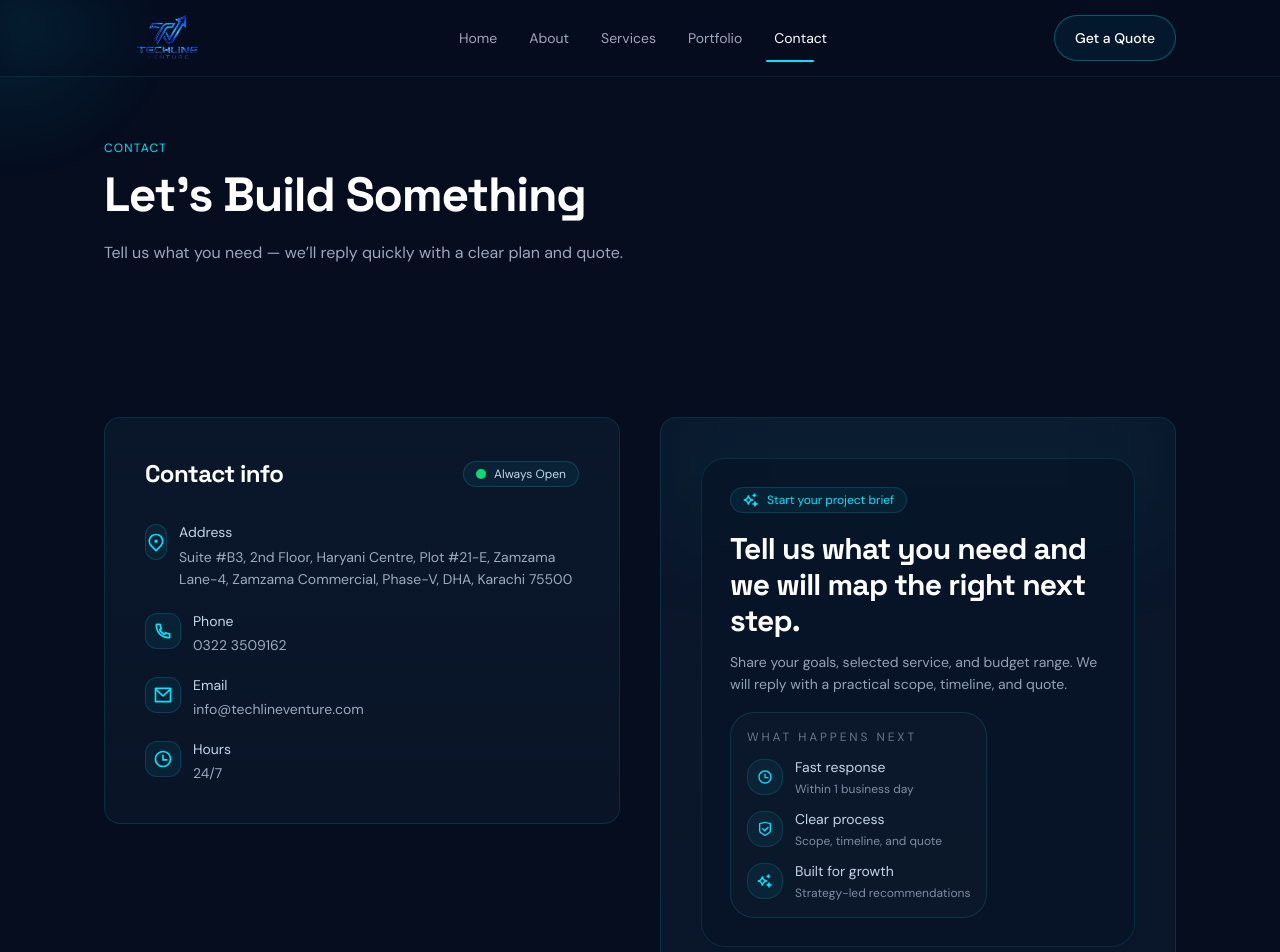
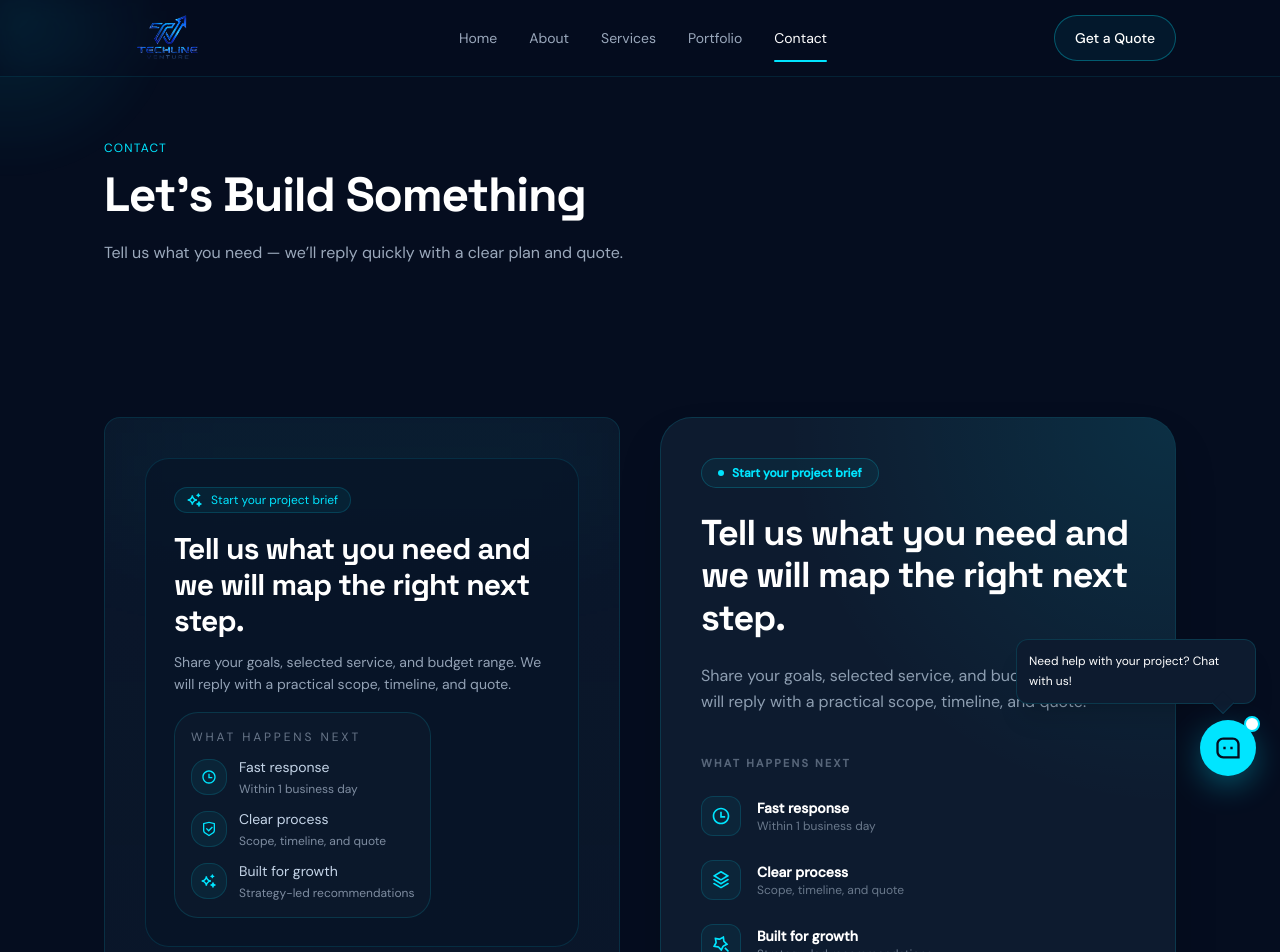
Before and after one commit to wasiq-dev/techlineventures, a Next.js app: page /contact in a window 1280 px wide. Shown: the top 952 px of the page. Built offline with nearby package versions, Linux system fonts and the light colour scheme.

Commit message:
Website me changes kiye

```diff
--- a/src/app/layout.tsx
+++ b/src/app/layout.tsx
@@ -8,6 +8,7 @@ import { CursorGlow } from "@/src/components/ui/CursorGlow";
 import { LoadingScreen } from "@/src/components/ui/LoadingScreen";
 import { LenisProvider } from "@/src/components/ui/LenisProvider";
 import { PageTransition } from "@/src/components/ui/PageTransition";
+import { WelcomePopup } from "@/src/components/ui/WelcomePopup";
 import { company } from "@/src/lib/data";
 import { defaultOgImage, siteDescription, siteName, siteUrl } from "@/src/lib/seo";
 
@@ -146,6 +147,7 @@ export default function RootLayout({ children }: { children: React.ReactNode })
             <div className="mt-auto">
               <Footer />
             </div>
+            <WelcomePopup />
           </LenisProvider>
         </div>
       </body>
--- a/src/components/sections/contact/ContactPageContent.tsx
+++ b/src/components/sections/contact/ContactPageContent.tsx
@@ -4,6 +4,7 @@ import { company, services } from "@/src/lib/data";
 import { SectionReveal } from "@/src/components/ui/SectionReveal";
 import { ContactForm } from "@/src/components/sections/contact/ContactForm";
 import { ContactInfo } from "@/src/components/sections/contact/ContactInfo";
+import { RiTimeLine, RiStackLine, RiMagicLine } from "react-icons/ri";
 
 export function ContactPageContent() {
   return (
@@ -11,8 +12,54 @@ export function ContactPageContent() {
       <div className="container-max container-px">
         <SectionReveal>
           <div className="grid gap-10 lg:grid-cols-2 lg:items-start">
-            <ContactInfo company={company} />
-            <ContactForm services={services.map((s) => s.title)} />
+            <div className="order-2 lg:order-1">
+              <ContactForm services={services.map((s) => s.title)} />
+            </div>
+            <div className="order-1 lg:order-2 space-y-8">
+              {/* Premium Next Step Box */}
+              <div className="relative overflow-hidden rounded-[2rem] border border-[rgba(0,229,255,0.14)] bg-[#0d1b2f] p-8 sm:p-10 shadow-2xl">
+                <div className="absolute inset-0 bg-[radial-gradient(circle_at_top_right,rgba(0,229,255,0.1),transparent_50%)]" />
+
+                <div className="relative z-10">
+                  <div className="inline-flex items-center gap-2 rounded-full border border-cyan/20 bg-cyan/5 px-4 py-1.5 text-xs font-bold text-cyan">
+                    <span className="h-1.5 w-1.5 rounded-full bg-cyan animate-pulse" />
+                    Start your project brief
+                  </div>
+
+                  <h2 className="mt-6 text-3xl sm:text-4xl font-[800] leading-[1.1] tracking-tight text-white" style={{ fontFamily: "var(--font-display)" }}>
+                    Tell us what you need and we will map the right next step.
+                  </h2>
+
+                  <p className="mt-6 text-base leading-relaxed text-[rgba(197,213,232,0.7)]">
+                    Share your goals, selected service, and budget range. We will reply with a practical scope, timeline, and quote.
+                  </p>
+
+                  <div className="mt-10 space-y-6">
+                    <div className="text-[11px] font-bold uppercase tracking-[0.2em] text-[rgba(197,213,232,0.4)]">
+                      What happens next
+                    </div>
+
+                    {[
+                       { icon: RiTimeLine, title: "Fast response", desc: "Within 1 business day" },
+                       { icon: RiStackLine, title: "Clear process", desc: "Scope, timeline, and quote" },
+                       { icon: RiMagicLine, title: "Built for growth", desc: "Strategy-led recommendations" }
+                     ].map((item) => (
+                       <div key={item.title} className="flex items-center gap-4">
+                         <div className="h-10 w-10 shrink-0 rounded-xl border border-[rgba(0,229,255,0.15)] bg-cyan/5 grid place-items-center text-cyan">
+                           <item.icon className="h-5 w-5" />
+                         </div>
+                         <div>
+                           <div className="text-sm font-bold text-white">{item.title}</div>
+                           <div className="text-xs text-[rgba(197,213,232,0.5)]">{item.desc}</div>
+                         </div>
+                       </div>
+                     ))}
+                  </div>
+                </div>
+              </div>
+
+              <ContactInfo company={company} />
+            </div>
           </div>
         </SectionReveal>
       </div>
--- /dev/null
+++ b/src/components/ui/WelcomePopup.tsx
@@ -0,0 +1,115 @@
+"use client";
+
+import { motion, AnimatePresence } from "framer-motion";
+import { useState, useEffect } from "react";
+import { RiMessage3Line, RiCloseLine, RiSendPlane2Line } from "react-icons/ri";
+
+export function WelcomePopup() {
+  const [isOpen, setIsOpen] = useState(false);
+  const [showNotification, setShowNotification] = useState(false);
+
+  useEffect(() => {
+    // Show notification after 3 seconds
+    const timer = setTimeout(() => {
+      setShowNotification(true);
+    }, 3000);
+    return () => clearTimeout(timer);
+  }, []);
+
+  return (
+    <div className="fixed bottom-6 right-6 z-[100] flex flex-col items-end gap-4">
+      <AnimatePresence>
+        {isOpen && (
+          <motion.div
+            initial={{ opacity: 0, y: 20, scale: 0.95 }}
+            animate={{ opacity: 1, y: 0, scale: 1 }}
+            exit={{ opacity: 0, y: 20, scale: 0.95 }}
+            className="w-[320px] overflow-hidden rounded-2xl border border-[rgba(0,229,255,0.14)] bg-[#0d1b2f] shadow-[0_20px_50px_rgba(0,0,0,0.5)]"
+          >
+            {/* Header */}
+            <div className="bg-[rgba(0,229,255,0.06)] p-4 flex items-center justify-between border-b border-[rgba(0,229,255,0.1)]">
+              <div className="flex items-center gap-3">
+                <div className="relative h-10 w-10 rounded-full bg-cyan/10 grid place-items-center text-cyan">
+                  <RiMessage3Line className="h-5 w-5" />
+                  <span className="absolute bottom-0 right-0 h-3 w-3 rounded-full border-2 border-[#0d1b2f] bg-green-500" />
+                </div>
+                <div>
+                  <div className="text-sm font-bold text-white">TechLine Support</div>
+                  <div className="text-[10px] text-cyan uppercase tracking-wider font-medium">Online now</div>
+                </div>
+              </div>
+              <button
+                onClick={() => setIsOpen(false)}
+                className="text-gray-400 hover:text-white transition-colors"
+              >
+                <RiCloseLine className="h-5 w-5" />
+              </button>
+            </div>
+
+            {/* Content */}
+            <div className="p-5">
+              <div className="rounded-xl bg-[rgba(255,255,255,0.03)] p-3 text-sm text-[rgba(197,213,232,0.9)] leading-relaxed">
+                Hi there! 👋 How can we help you today? We usually respond within a few minutes.
+              </div>
+
+              <div className="mt-4 flex flex-col gap-2">
+                <button className="w-full rounded-lg border border-[rgba(0,229,255,0.15)] bg-cyan/5 px-4 py-2 text-left text-xs text-white hover:bg-cyan/10 transition-all">
+                  I need a website
+                </button>
+                <button className="w-full rounded-lg border border-[rgba(0,229,255,0.15)] bg-cyan/5 px-4 py-2 text-left text-xs text-white hover:bg-cyan/10 transition-all">
+                  Custom software inquiry
+                </button>
+              </div>
+            </div>
+
+            {/* Footer Input */}
+            <div className="p-4 pt-0">
+              <div className="flex items-center gap-2 rounded-lg bg-[rgba(255,255,255,0.03)] px-3 py-2 border border-[rgba(255,255,255,0.05)]">
+                <input
+                  type="text"
+                  placeholder="Type your message..."
+                  className="bg-transparent text-xs text-white outline-none flex-1 placeholder:text-gray-500"
+                />
+                <RiSendPlane2Line className="h-4 w-4 text-cyan cursor-pointer" />
+              </div>
+            </div>
+          </motion.div>
+        )}
+      </AnimatePresence>
+
+      <div className="relative">
+        <AnimatePresence>
+          {showNotification && !isOpen && (
+            <motion.div
+              initial={{ opacity: 0, x: 20 }}
+              animate={{ opacity: 1, x: 0 }}
+              exit={{ opacity: 0, x: 20 }}
+              className="absolute bottom-full right-0 mb-4 w-[240px] rounded-xl border border-[rgba(0,229,255,0.14)] bg-[#0d1b2f] p-3 shadow-xl"
+            >
+              <div className="text-xs text-white leading-relaxed">
+                Need help with your project? Chat with us!
+              </div>
+              <div className="absolute -bottom-2 right-6 h-4 w-4 rotate-45 border-r border-b border-[rgba(0,229,255,0.14)] bg-[#0d1b2f]" />
+            </motion.div>
+          )}
+        </AnimatePresence>
+
+        <motion.button
+          whileHover={{ scale: 1.05 }}
+          whileTap={{ scale: 0.95 }}
+          onClick={() => {
+            setIsOpen(!isOpen);
+            setShowNotification(false);
+          }}
+          className="h-14 w-14 rounded-full bg-cyan shadow-[0_10px_30px_rgba(0,229,255,0.3)] grid place-items-center text-[#050d1f] hover:bg-[#00d1e6] transition-colors relative group"
+        >
+          <RiMessage3Line className="h-7 w-7" />
+          <span className="absolute -top-1 -right-1 flex h-4 w-4">
+            <span className="animate-ping absolute inline-flex h-full w-full rounded-full bg-white opacity-75"></span>
+            <span className="relative inline-flex rounded-full h-4 w-4 bg-white border-2 border-cyan"></span>
+          </span>
+        </motion.button>
+      </div>
+    </div>
+  );
+}
```
Also changed, not shown: src/components/layout/Navbar.tsx (+58 -15 lines).
